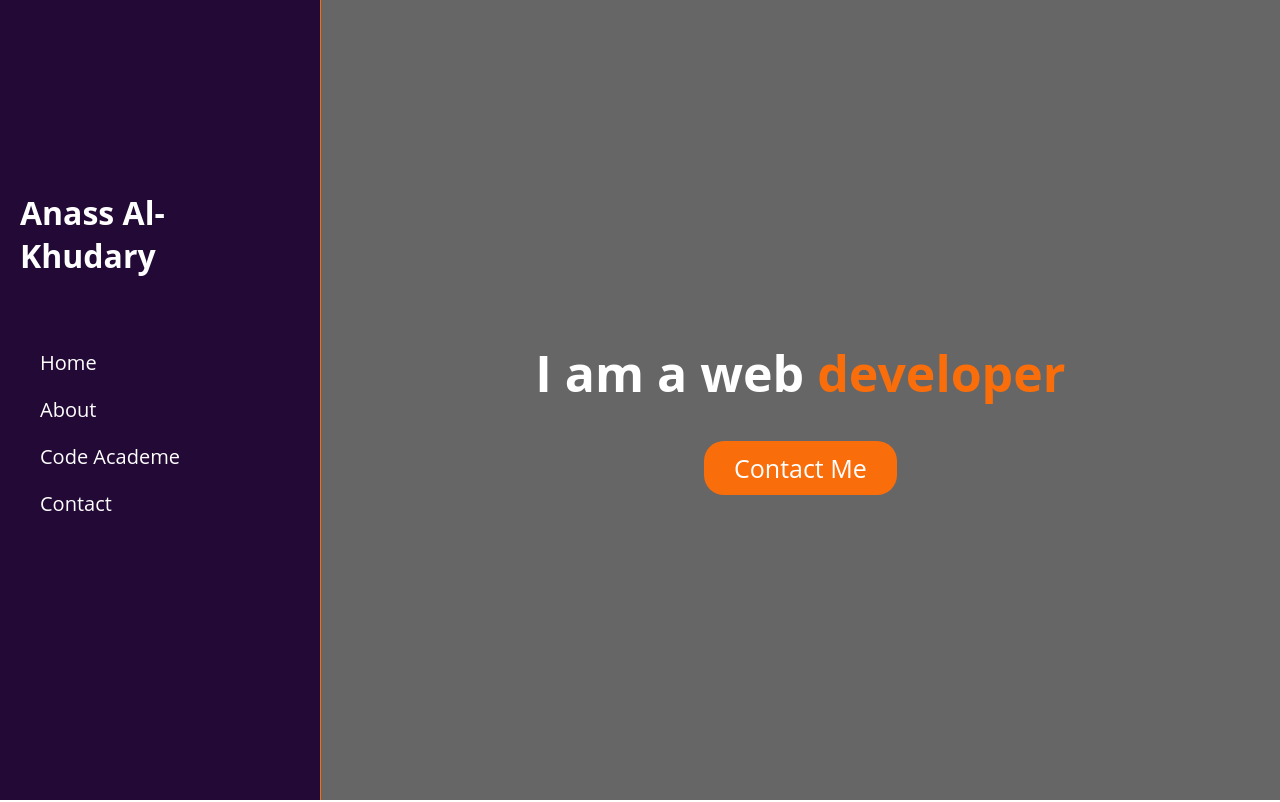
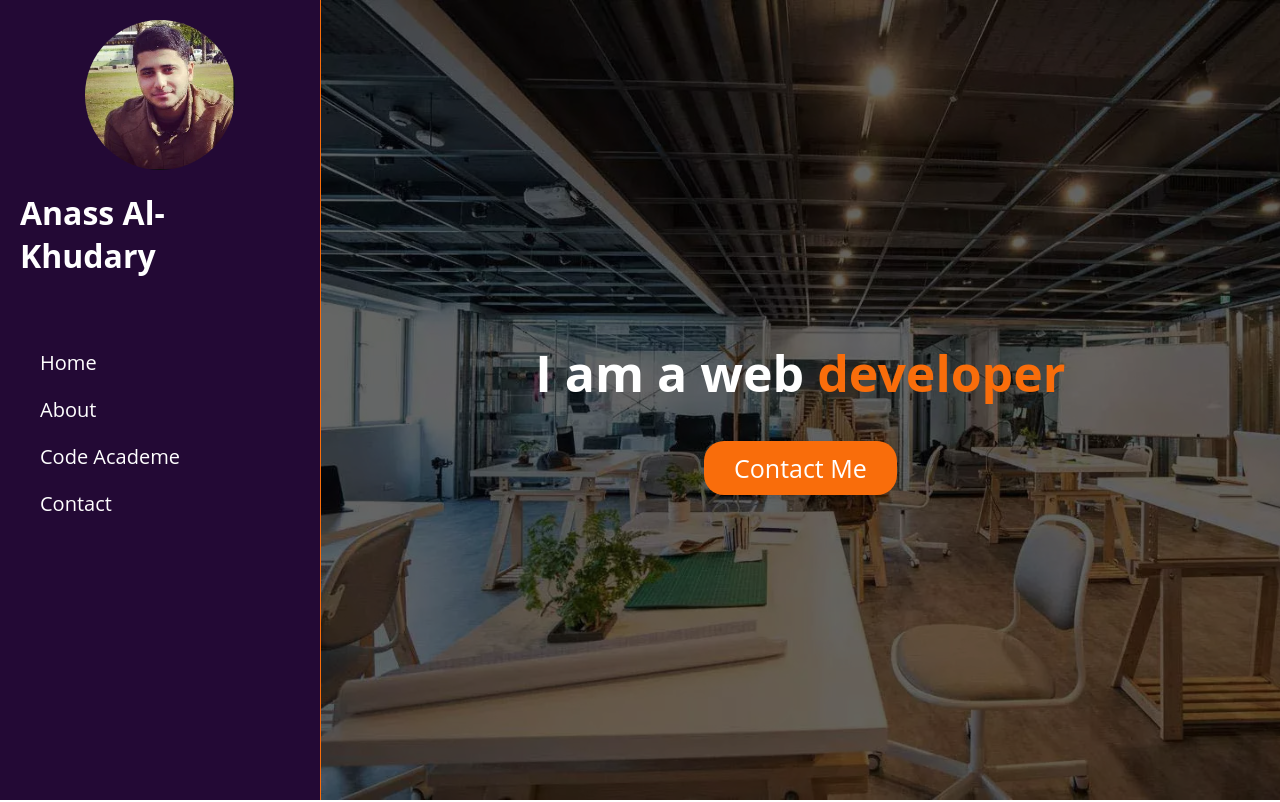
Before and after one commit to anass-alkhudary/HTML-project-portfolio, a plain HTML site: page index.html in a window 1280 px wide. Shown: the top 802 px of the page. Drawn offline with Linux system fonts and the light colour scheme; the site is published under a folder, as on GitHub Pages, so addresses that start at the root find nothing.

Commit message:
Update style.css

```diff
--- a/style.css
+++ b/style.css
@@ -42,7 +42,7 @@ body {
   width: 150px;
   height: 150px;
   border-radius: 50%;
-  background-image: url('/images/profile-image.png');
+  background-image: url('./images/profile-image.png');
   background-size: cover;
   background-position: center;
 }
@@ -73,7 +73,7 @@ body {
 }
 
 #home {
-  background-image: url('/images/home-image.jpg');
+  background-image: url('./images/home-image.jpg');
   background-blend-mode: darken;
   background-size: cover;
   background-position: center;
```
